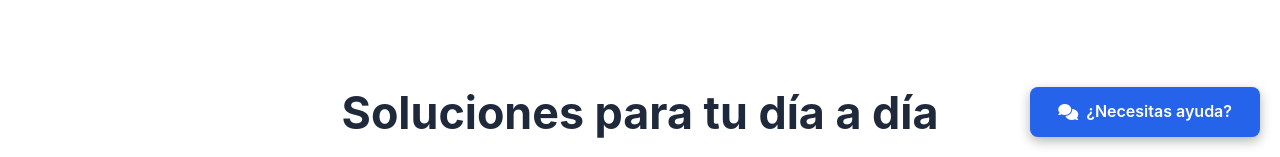
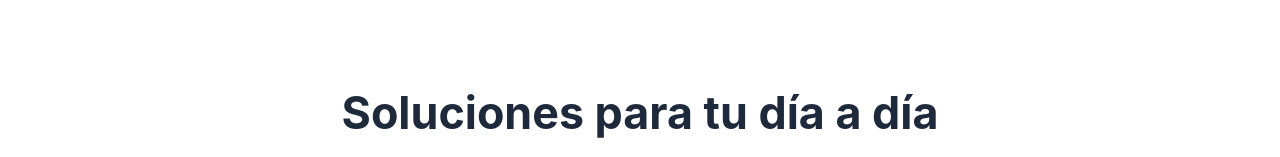
Before and after one commit to UnaiDv/stalvialabs, a plain HTML site: page index.html in a window 1280 px wide. Shown: the part 643-800 px from the top of the page. Drawn offline with Linux system fonts and the light colour scheme.

Commit message:
Update index.html

```diff
--- a/index.html
+++ b/index.html
@@ -1224,27 +1224,19 @@
             </div>
         </div>
     </footer>
-<!-- === CHATBOT TEMPORAL === -->
-<div style="position: fixed; bottom: 20px; right: 20px; z-index: 1000;">
-    <a href="#contacto" class="btn" style="box-shadow: 0 4px 12px rgba(0,0,0,0.3);">
-        <i class="fas fa-comments"></i>
-        ¿Necesitas ayuda?
-    </a>
-</div>
-<!--
-=== CHATBOT TAWK.TO (COMENTADO HASTA TENER URL PÚBLICA) ===
+<!--Start of Tawk.to Script-->
 <script type="text/javascript">
 var Tawk_API=Tawk_API||{}, Tawk_LoadStart=new Date();
 (function(){
 var s1=document.createElement("script"),s0=document.getElementsByTagName("script")[0];
 s1.async=true;
-s1.src='https://embed.tawk.to/67b0a99e56be8c4fa389c1db/1ik9r9v0r';
+s1.src='https://embed.tawk.to/690de8b230a61419588ee766/1j9f59v2d';
 s1.charset='UTF-8';
 s1.setAttribute('crossorigin','*');
 s0.parentNode.insertBefore(s1,s0);
 })();
 </script>
--->
+<!--End of Tawk.to Script-->
 
     <script>
         // Menú móvil
```
